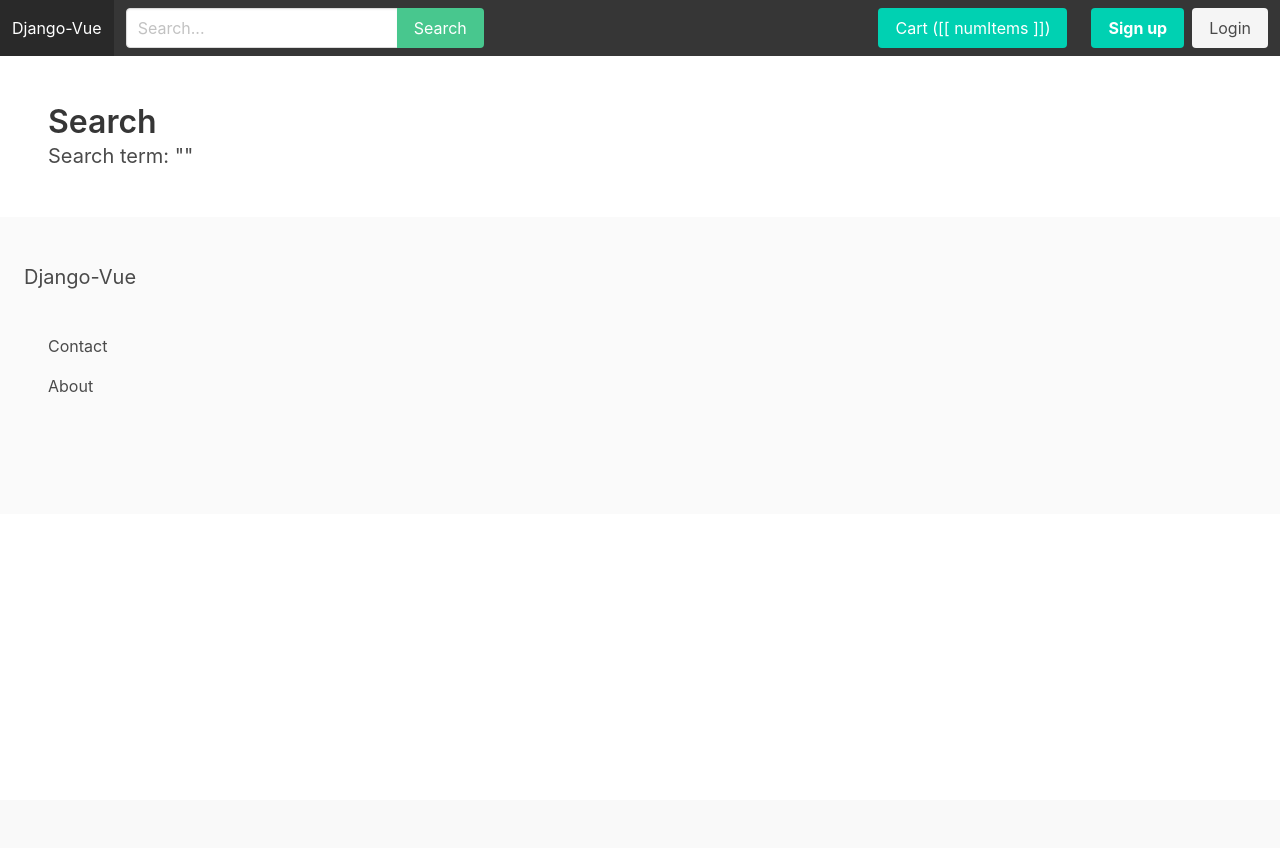
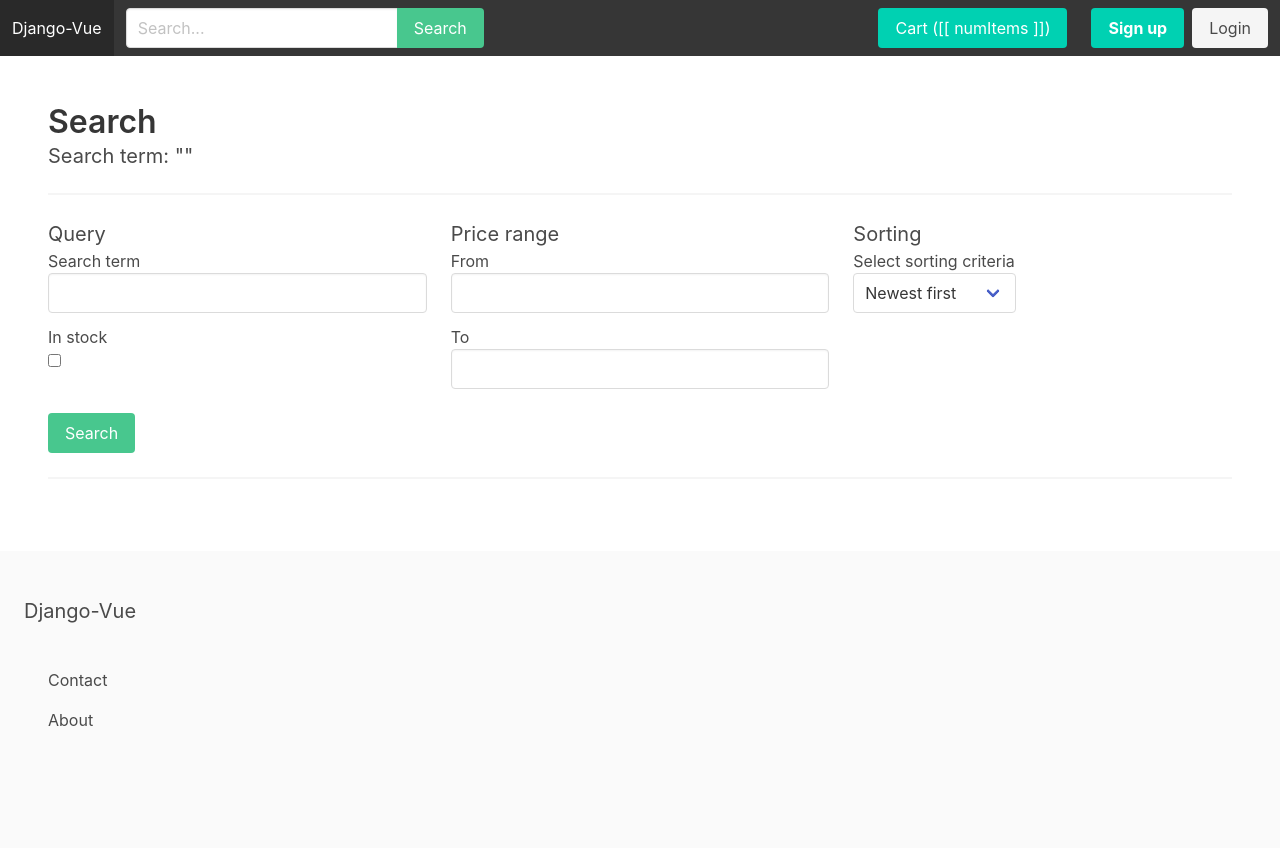
Before and after one commit to oguzhanoxel/Django-Vue, a Django app: template apps/store/templates/search.html in a window 1280 px wide. Before the commit the page ends 392 px from the top, so only its background shows below. Run offline with Django 3.2, Linux system fonts and the light colour scheme; the template is opened without the code that fills it, so the values that code supplies are empty; some libraries are stand-ins or nearby versions.

Commit message:
23.comit

```diff
--- a/apps/store/templates/search.html
+++ b/apps/store/templates/search.html
@@ -6,6 +6,78 @@
     <h1 class="title">Search</h1>
     <h2 class="subtitle">Search term: "{{ query }}"</h2>
 
+    <hr>
+
+    <form method="GET" action="{% url 'search' %}">
+        <div class="columns is-multiline">
+            <div class="column is-4">
+                <h2 class="is-size-5">Query</h2>
+
+                <div class="field">
+                    <label>Search term</label>
+
+                    <div class="control">
+                        <input type="text" name="query" class="input" value="{{ query }}">
+                    </div>
+                </div>
+
+                <div class="field">
+                    <label>In stock</label>
+
+                    <div class="control">
+                        <input type="checkbox" name="instock"{% if instock %}checked="checked"{% endif %}>
+                    </div>
+                </div>
+            </div>
+
+            <div class="column is-4">
+                <h2 class="is-size-5">Price range</h2>
+
+                <div class="field">
+                    <label>From</label>
+                    <div class="control">
+                        <input type="number" name="price_from" class="input" value="{{ price_from }}">
+                    </div>
+                </div>
+
+                <div class="field">
+                    <label>To</label>
+                    <div class="control">
+                        <input type="number" name="price_to" class="input" value="{{ price_to }}">
+                    </div>
+                </div>
+            </div>
+
+            <div class="column is-4">
+                <h2 class="is-size-5">Sorting</h2>
+
+                <div class="field">
+                    <label>Select sorting criteria</label>
+
+                    <div class="control">
+                        <div class="select">
+                            <select name="sorting">
+                                <option value="-date_added"{% if sorting == '-date_added' %} selected{% endif %}>Newest first</option>
+                                <option value="price"{% if sorting == 'price' %} selected{% endif %}>Price low-high</option>
+                                <option value="-price"{% if sorting == '-price' %} selected{% endif %}>Price high-low</option>
+                            </select>
+                        </div>
+                    </div>
+                </div>
+            </div>
+
+            <div class="column is-12">
+                <div class="field">
+                    <div class="control">
+                        <button class="button is-success">Search</button>
+                    </div>
+                </div>
+            </div>
+        </div>
+    </form>
+
+    <hr>
+
     {% with products as list_products %}
         {% include 'parts/product_list.html' %}
     {% endwith %}
```
Also changed, not shown: apps/store/views.py (+13 -3 lines).
